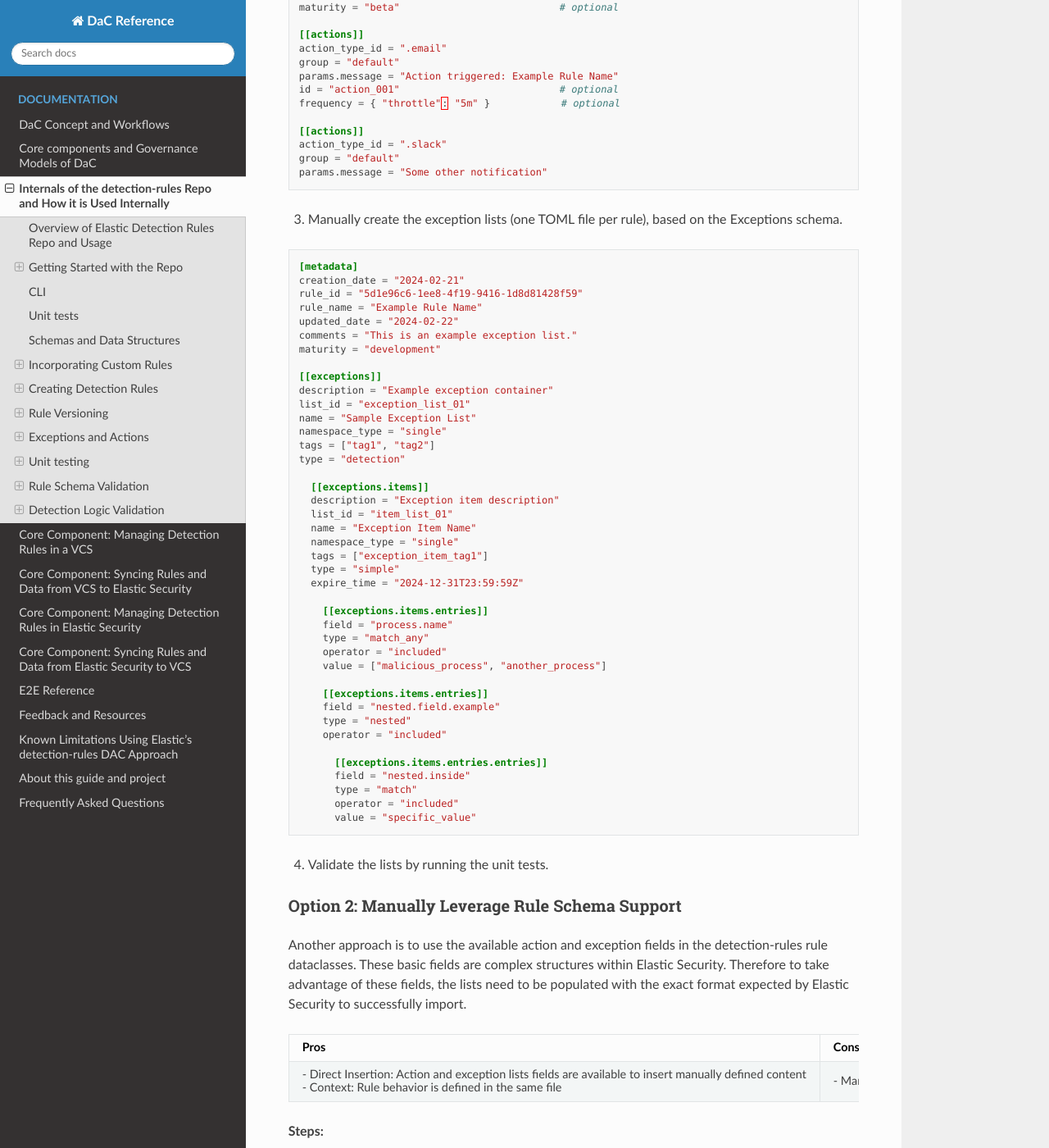
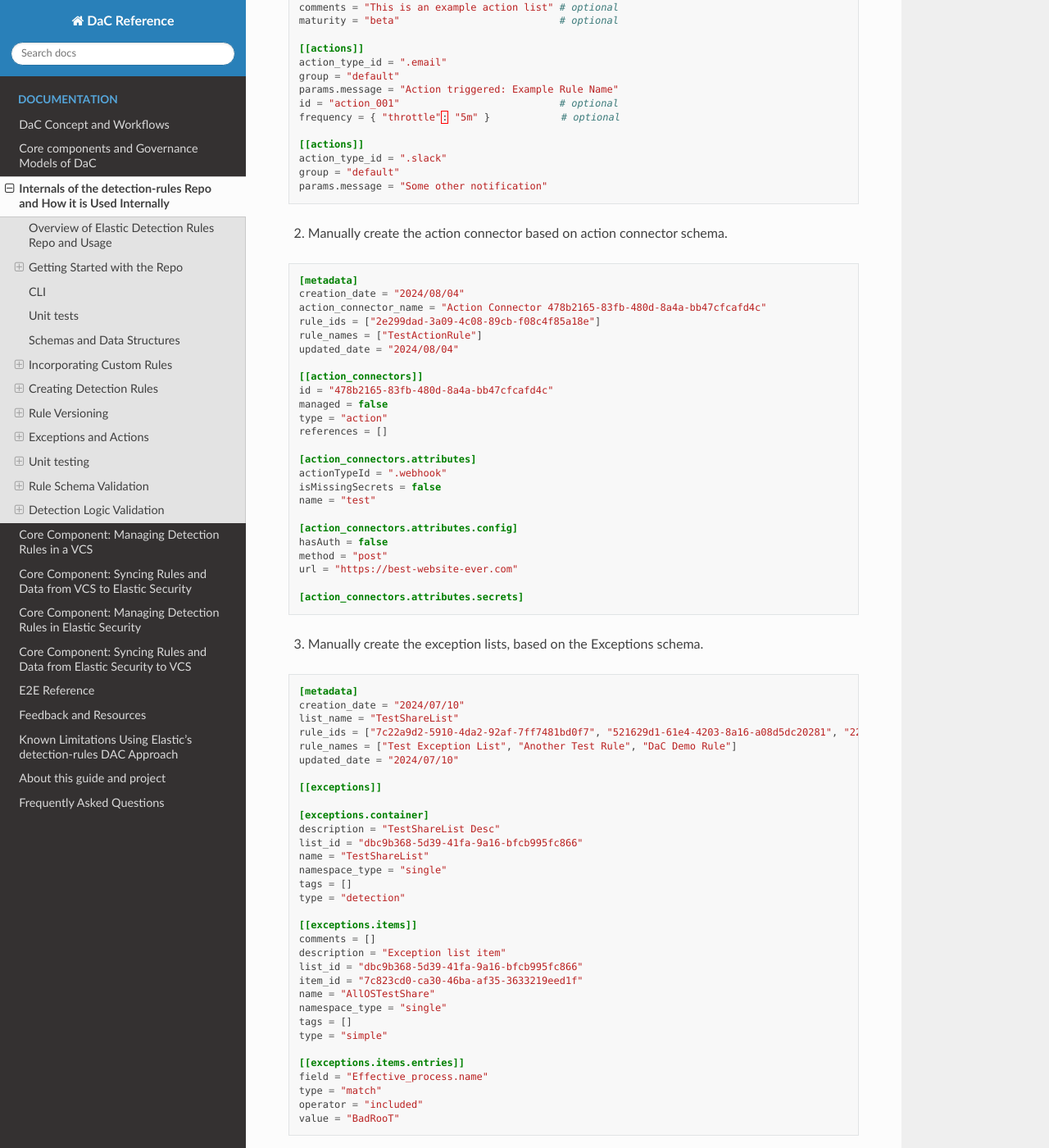
Before and after one commit to elastic/DaC-Reference, a Sphinx documentation site: the page built from docs/internals_of_the_detection_rules_repo.md, in a window 1280 px wide and 1400 px high, scrolled down 15109 px. Shown: the whole window at 82% size. Built offline with Sphinx 7.4.7 and the Read the Docs theme 2.0.0, drawn with Linux system fonts in a browser that asks for light colours; some of the changed text lies outside the part shown.

Commit message:
Add auto_gen_schema_file references

````diff
--- a/docs/internals_of_the_detection_rules_repo.md
+++ b/docs/internals_of_the_detection_rules_repo.md
@@ -492,6 +492,7 @@ Rule [exceptions](https://www.elastic.co/guide/en/security/current/detections-ui
 
 ```config
  directories:
+   # action_connector_dir: action_connectors
    # actions_dir: exceptions
    # exceptions_dir: actions
 ```
@@ -520,51 +521,74 @@ action_type_id = ".slack"
 group = "default"
 params.message = "Some other notification"
 ```
-
-3. Manually create the exception lists (one TOML file per rule), based on the Exceptions schema.
+2. Manually create the action connector based on action connector schema.
 
 ```toml
 [metadata]
-creation_date = "2024-02-21"
-rule_id = "5d1e96c6-1ee8-4f19-9416-1d8d81428f59"
-rule_name = "Example Rule Name"
-updated_date = "2024-02-22"
-comments = "This is an example exception list."
-maturity = "development"
+creation_date = "2024/08/04"
+action_connector_name = "Action Connector 478b2165-83fb-480d-8a4a-bb47cfcafd4c"
+rule_ids = ["2e299dad-3a09-4c08-89cb-f08c4f85a18e"]
+rule_names = ["TestActionRule"]
+updated_date = "2024/08/04"
+
+[[action_connectors]]
+id = "478b2165-83fb-480d-8a4a-bb47cfcafd4c"
+managed = false
+type = "action"
+references = []
+
+[action_connectors.attributes]
+actionTypeId = ".webhook"
+isMissingSecrets = false
+name = "test"
+
+[action_connectors.attributes.config]
+hasAuth = false
+method = "post"
+url = "https://best-website-ever.com"
+
+[action_connectors.attributes.secrets]
+
+
+```
+
+
+3. Manually create the exception lists, based on the Exceptions schema.
+
+```toml
+[metadata]
+creation_date = "2024/07/10"
+list_name = "TestShareList"
+rule_ids = ["7c22a9d2-5910-4da2-92af-7ff7481bd0f7", "521629d1-61e4-4203-8a16-a08d5dc20281", "222e1b03-fdc9-42a5-911e-2e3e0533549a"]
+rule_names = ["Test Exception List", "Another Test Rule", "DaC Demo Rule"]
+updated_date = "2024/07/10"
 
 [[exceptions]]
-description = "Example exception container"
-list_id = "exception_list_01"
-name = "Sample Exception List"
+
+[exceptions.container]
+description = "TestShareList Desc"
+list_id = "dbc9b368-5d39-41fa-9a16-bfcb995fc866"
+name = "TestShareList"
 namespace_type = "single"
-tags = ["tag1", "tag2"]
+tags = []
 type = "detection"
 
-  [[exceptions.items]]
-  description = "Exception item description"
-  list_id = "item_list_01"
-  name = "Exception Item Name"
-  namespace_type = "single"
-  tags = ["exception_item_tag1"]
-  type = "simple"
-  expire_time = "2024-12-31T23:59:59Z"
+[[exceptions.items]]
+comments = []
+description = "Exception list item"
+list_id = "dbc9b368-5d39-41fa-9a16-bfcb995fc866"
+item_id = "7c823cd0-ca30-46ba-af35-3633219eed1f"
+name = "AllOSTestShare"
+namespace_type = "single"
+tags = []
+type = "simple"
 
-    [[exceptions.items.entries]]
-    field = "process.name"
-    type = "match_any"
-    operator = "included"
-    value = ["malicious_process", "another_process"]
+[[exceptions.items.entries]]
+field = "Effective_process.name"
+type = "match"
+operator = "included"
+value = "BadRooT"
 
-    [[exceptions.items.entries]]
-    field = "nested.field.example"
-    type = "nested"
-    operator = "included"
-
-      [[exceptions.items.entries.entries]]
-      field = "nested.inside"
-      type = "match"
-      operator = "included"
-      value = "specific_value"
 ```
 
 4. Validate the lists by running the unit tests.
@@ -723,6 +747,8 @@ One option to validate custom rules is to check the Elastic API response. This a
 
 The built-in schemas attempt to provide coverage for a broad set of rule types and restrictions. Depending on the use case, the robust built-in schema validation may not be required. For use cases requiring validation against specific Elastic Security versions or minimal feature sets, creating tailored schemas for rule validation might be more appropriate. This allows for custom validation logic that fits unique requirements.
 
+* Note: To turn on automatic schema generation for non-ecs fields via custom schemas you can add `auto_gen_schema_file: <path_to_your_json_file>` to your config file. This will generate a schema file in the specified location that will be used to add entries for each field and index combination that is not already in a known schema. This will also automatically add it to your stack-schema-map.yaml file when using a custom rules directory and config.
+
 |Pros|Cons|
 |-|-|
 |- Customization: Enables validation tailored to specific use cases or Elastic Security versions.</br> - Expanded Format Support: Allows for rule definitions in formats beyond TOML, such as YAML or JSON.</br> - Language Versatility: Validation can be implemented in various programming languages.|Development Overhead: Requires the creation and maintenance of custom validation logic.</br> - Maintenance Challenges: Keeping validation logic updated with new Elastic features can be demanding.|
````
Also changed, not shown: docs/known_limitations.md (+2 -6 lines).
